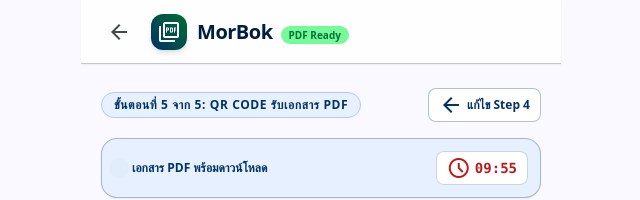
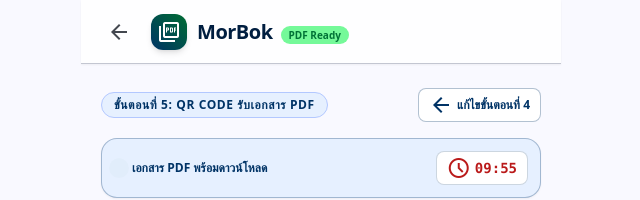
Before and after one commit to bossktt/MorBokAI-Ambient_patient_advice, a Next.js app in the folder frontend/: page /doctor/encounter/1/pdf in a window 1280 px wide. Shown: the top 200 px of the page, without its empty margins (319-959 px from the left). Built offline with nearby package versions, Linux system fonts and the light colour scheme; no server answers.

Commit message:
refactor: simplify step indicators by removing 'จาก 5' and 'Step X/5' labels

```diff
--- a/frontend/src/app/doctor/encounter/[id]/pdf/page.tsx
+++ b/frontend/src/app/doctor/encounter/[id]/pdf/page.tsx
@@ -87,7 +87,7 @@
         {/* Step Indicator */}
         <div className="w-full flex items-center justify-between mb-4">
           <span className="text-xs font-extrabold text-[#003366] uppercase tracking-wider bg-[#e6f0ff] px-3 py-1 rounded-full border border-[#b3c8ff]">
-            ขั้นตอนที่ 5 จาก 5: QR Code รับเอกสาร PDF
+            ขั้นตอนที่ 5: QR Code รับเอกสาร PDF
           </span>
           <button
             type="button"
@@ -95,7 +95,7 @@
             className="text-xs font-bold text-[#003366] hover:bg-[#e6f0ff] bg-white px-2.5 py-1 rounded-lg border border-[#003366]/30 flex items-center gap-1 cursor-pointer shadow-2xs transition-colors"
           >
             <span className="material-symbols-outlined text-sm">arrow_back</span>
-            แก้ไข Step 4
+            แก้ไขขั้นตอนที่ 4
           </button>
         </div>
 
--- a/frontend/src/app/doctor/encounter/[id]/review/page.tsx
+++ b/frontend/src/app/doctor/encounter/[id]/review/page.tsx
@@ -193,9 +193,8 @@
         {/* Step Indicator */}
         <div className="w-full flex items-center justify-between">
           <span className="text-xs font-extrabold text-[#003366] uppercase tracking-wider bg-[#e6f0ff] px-3 py-1 rounded-full border border-[#b3c8ff]">
-            ขั้นตอนที่ 4 จาก 5: ตรวจสอบ & ยืนยันโน้ต
+            ขั้นตอนที่ 4: ตรวจสอบ & ยืนยันโน้ต
           </span>
-          <span className="text-xs font-bold text-slate-500">Step 4/5</span>
         </div>
 
         {/* Doctor Info Header Banner */}
--- a/frontend/src/app/doctor/encounter/[id]/scribe/page.tsx
+++ b/frontend/src/app/doctor/encounter/[id]/scribe/page.tsx
@@ -296,9 +296,8 @@
         {/* Step Indicator */}
         <div className="w-full flex items-center justify-between mb-3">
           <span className="text-xs font-extrabold text-[#003366] uppercase tracking-wider bg-[#e6f0ff] px-3 py-1 rounded-full border border-[#b3c8ff]">
-            ขั้นตอนที่ 3 จาก 5: อัดเสียงบันทึกบทสนทนา
+            ขั้นตอนที่ 3: อัดเสียงบันทึกบทสนทนา
           </span>
-          <span className="text-xs font-bold text-slate-500">Step 3/5</span>
         </div>
 
         {/* PDPA Warning Reminder Banner */}
--- a/frontend/src/app/doctor/pdpa/page.tsx
+++ b/frontend/src/app/doctor/pdpa/page.tsx
@@ -70,9 +70,8 @@
         {/* Step Indicator */}
         <div className="w-full flex items-center justify-between mb-6 px-1">
           <span className="text-xs font-extrabold text-[#003366] uppercase tracking-wider bg-[#e6f0ff] px-3 py-1 rounded-full border border-[#b3c8ff]">
-            ขั้นตอนที่ 2 จาก 5: คำยืนยัน PDPA & ความปลอดภัย
+            ขั้นตอนที่ 2: คำยืนยัน PDPA & ความปลอดภัย
           </span>
-          <span className="text-xs font-bold text-slate-500">Step 2/5</span>
         </div>
 
         {/* Doctor Summary Tag */}
--- a/frontend/src/app/page.tsx
+++ b/frontend/src/app/page.tsx
@@ -82,9 +82,8 @@
         {/* Step Indicator */}
         <div className="w-full flex items-center justify-between mb-6 px-1">
           <span className="text-xs font-extrabold text-[#003366] uppercase tracking-wider bg-[#e6f0ff] px-3 py-1 rounded-full border border-[#b3c8ff]">
-            ขั้นตอนที่ 1 จาก 5: ข้อมูลแพทย์ผู้ตรวจ
+            ขั้นตอนที่ 1: ข้อมูลแพทย์ผู้ตรวจ
           </span>
-          <span className="text-xs font-bold text-slate-500">Step 1/5</span>
         </div>
 
         {/* Hero Banner */}
```
